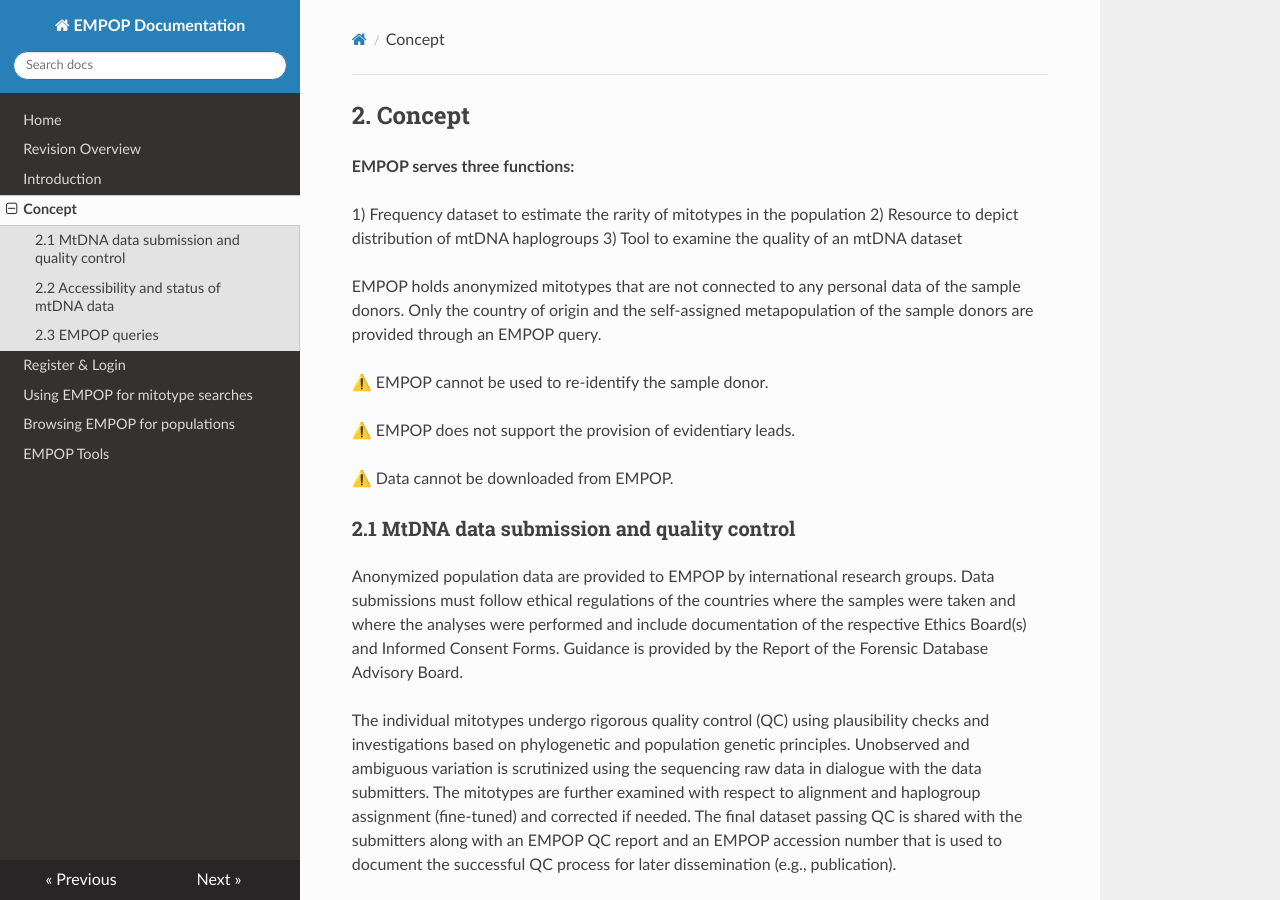
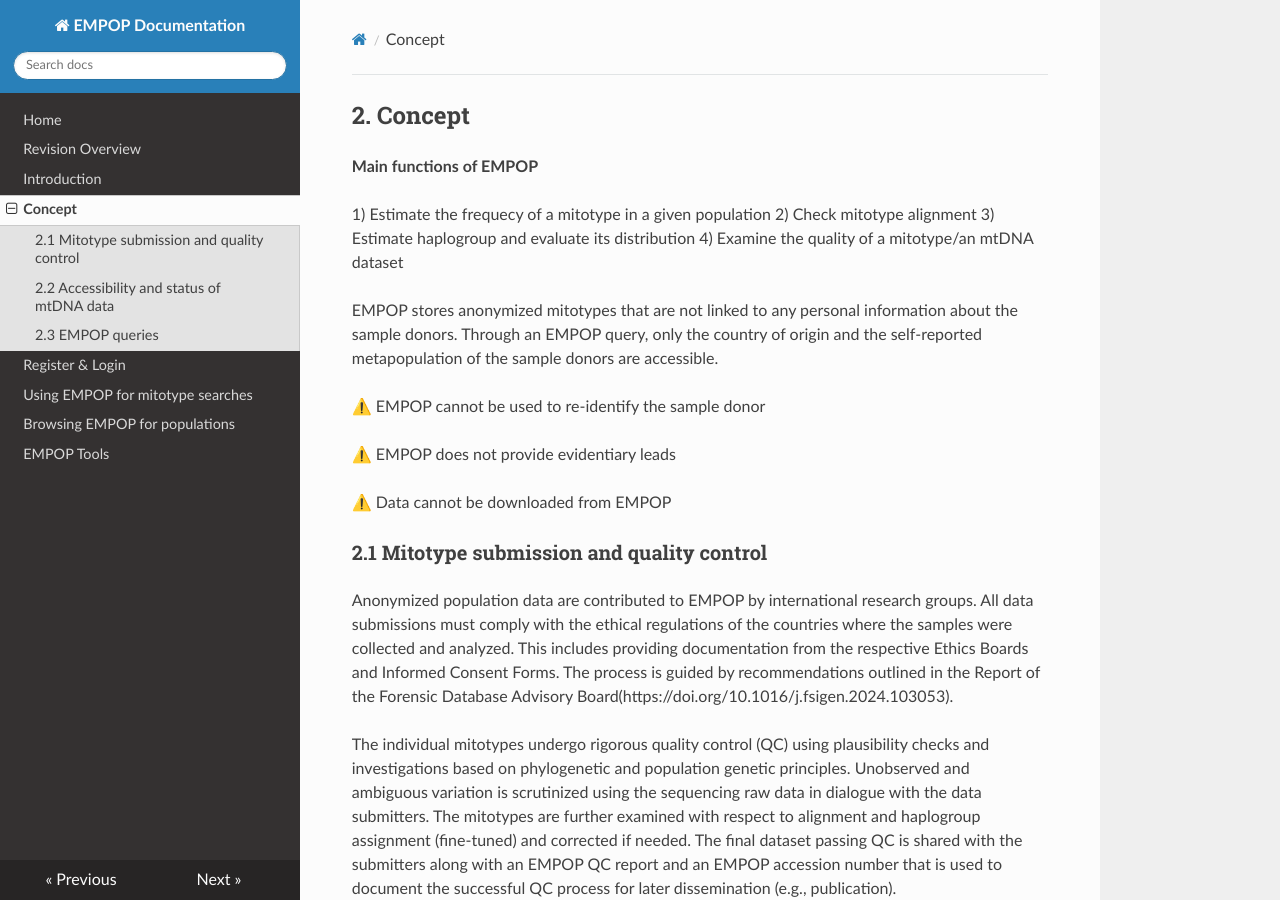
Before and after one commit to gmitirol/empop-use, an MkDocs documentation site: the page built from docs/concept.md, in a window 1280 px wide and 900 px high. Built offline with MkDocs 1.6.1, drawn with Linux system fonts in a browser that asks for light colours; nearby versions of some CDN libraries.

Commit message:
Update concept.md

```diff
--- a/docs/concept.md
+++ b/docs/concept.md
@@ -1,22 +1,23 @@
 ## 2. Concept
 
-**EMPOP serves three functions:**
+**Main functions of EMPOP**
 
-1)	Frequency dataset to estimate the rarity of mitotypes in the population
-2)	Resource to depict distribution of mtDNA haplogroups
-3)	Tool to examine the quality of an mtDNA dataset
+1)	Estimate the frequecy of a mitotype in a given population
+2)	Check mitotype alignment
+3)	Estimate haplogroup and evaluate its distribution
+4)	Examine the quality of a mitotype/an mtDNA dataset
 
-EMPOP holds anonymized mitotypes that are not connected to any personal data of the sample donors. Only the country of origin and the self-assigned metapopulation of the sample donors are provided through an EMPOP query.
+EMPOP stores anonymized mitotypes that are not linked to any personal information about the sample donors. Through an EMPOP query, only the country of origin and the self-reported metapopulation of the sample donors are accessible.
 
-⚠️ EMPOP cannot be used to re-identify the sample donor.
+⚠️ EMPOP cannot be used to re-identify the sample donor
 
-⚠️ EMPOP does not support the provision of evidentiary leads.
+⚠️ EMPOP does not provide evidentiary leads
 
-⚠️ Data cannot be downloaded from EMPOP.
+⚠️ Data cannot be downloaded from EMPOP
 
 
-### 2.1	 MtDNA data submission and quality control
-Anonymized population data are provided to EMPOP by international research groups. Data submissions must follow ethical regulations of the countries where the samples were taken and where the analyses were performed and include documentation of the respective Ethics Board(s) and Informed Consent Forms. Guidance is provided by the Report of the Forensic Database Advisory Board.
+### 2.1	 Mitotype submission and quality control
+Anonymized population data are contributed to EMPOP by international research groups. All data submissions must comply with the ethical regulations of the countries where the samples were collected and analyzed. This includes providing documentation from the respective Ethics Boards and Informed Consent Forms. The process is guided by recommendations outlined in the Report of the Forensic Database Advisory Board(https://doi.org/10.1016/j.fsigen.2024.103053).
 
 The individual mitotypes undergo rigorous quality control (QC) using plausibility checks and investigations based on phylogenetic and population genetic principles. Unobserved and ambiguous variation is scrutinized using the sequencing raw data in dialogue with the data submitters. The mitotypes are further examined with respect to alignment and haplogroup assignment (fine-tuned) and corrected if needed. The final dataset passing QC is shared with the submitters along with an EMPOP QC report and an EMPOP accession number that is used to document the successful QC process for later dissemination (e.g., publication).
 
```
